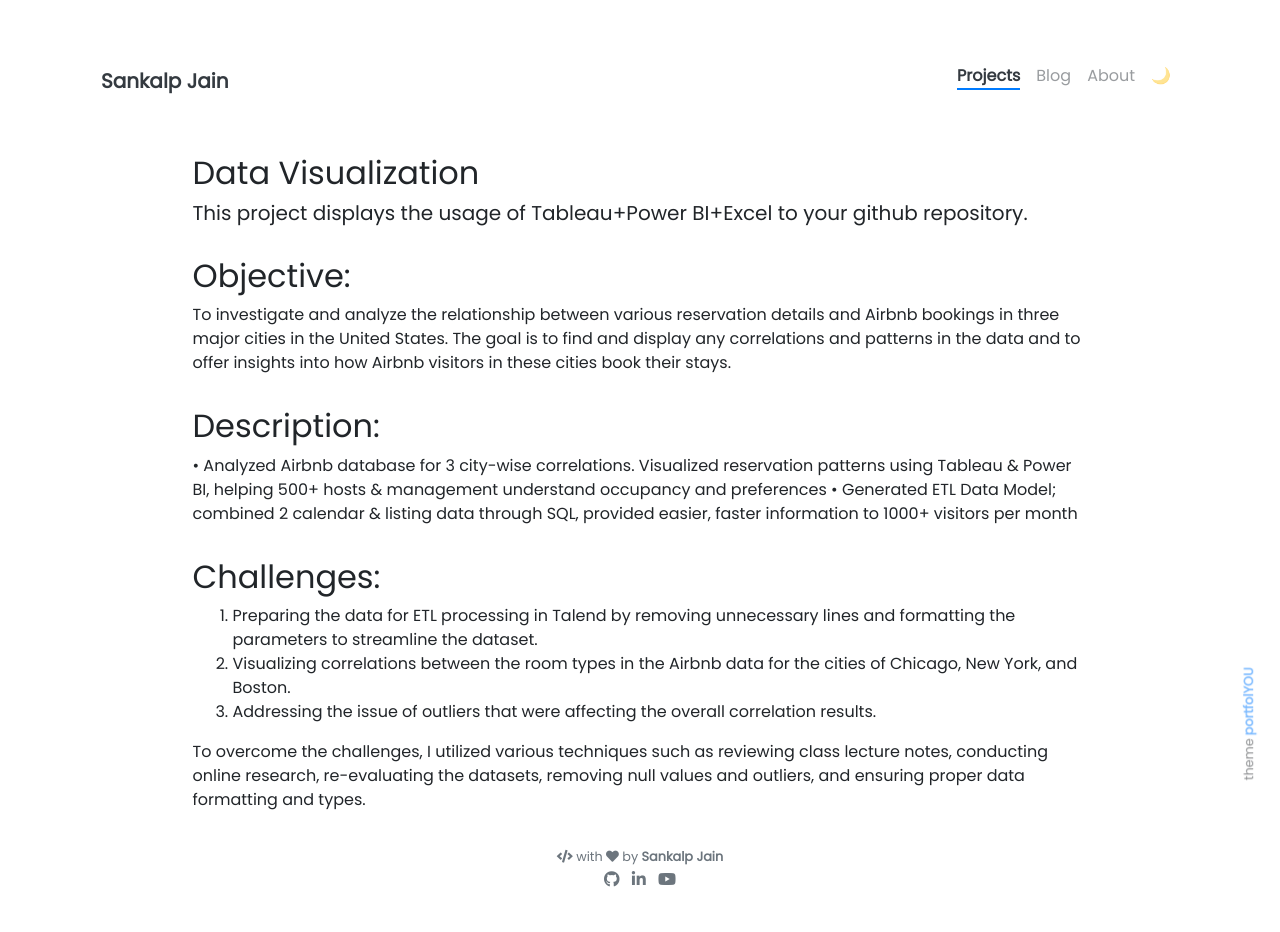
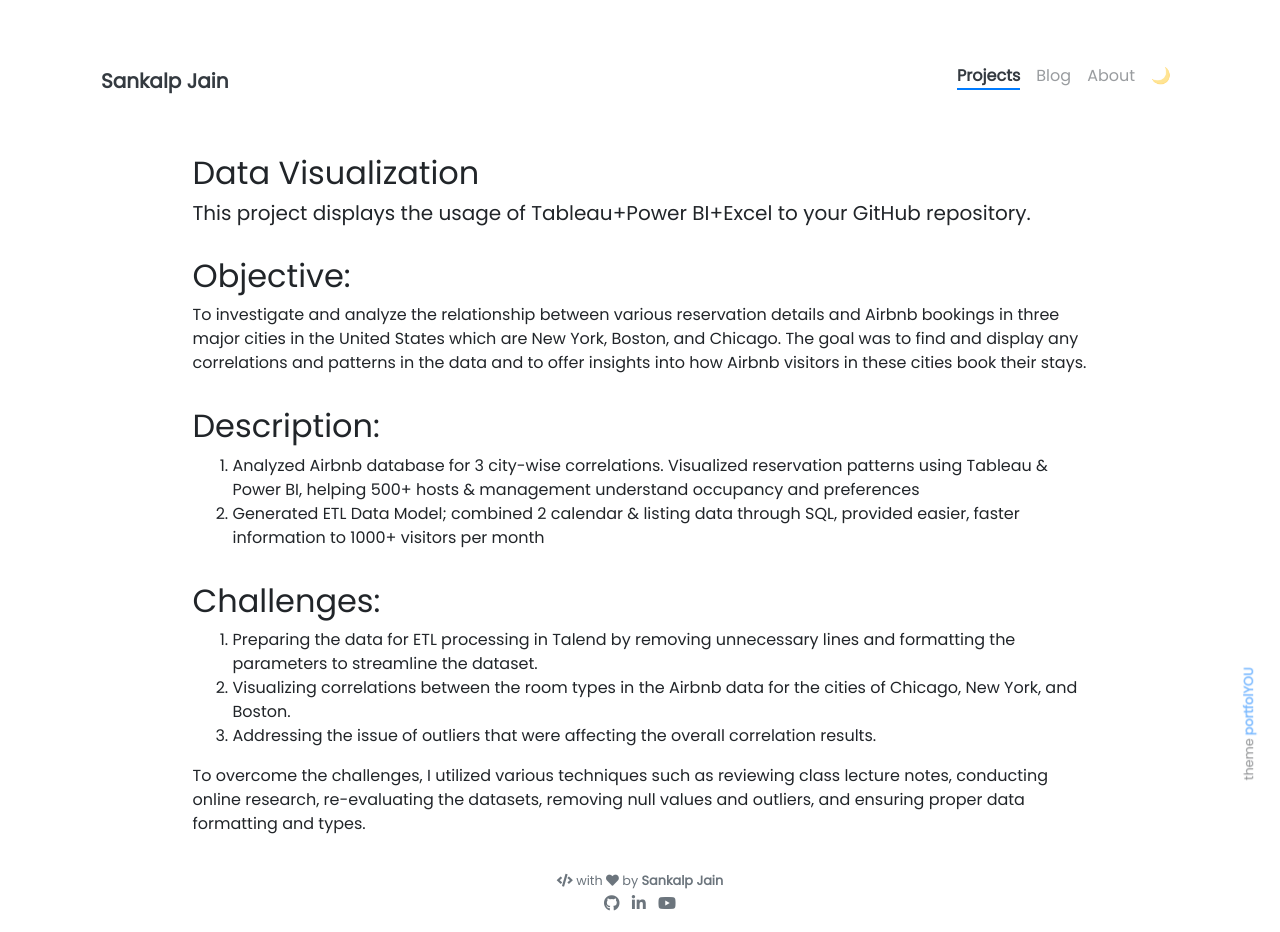
Before and after one commit to sankalpjain63/sankalpjain63.github.io, a Jekyll site: the page built from _projects/Insights of Airbnb.md, in a window 1280 px wide. Built offline with Jekyll 4.4.1, drawn with Linux system fonts in a browser that asks for light colours; nearby versions of some CDN libraries; before the commit the page ends 908 px from its top, so only the background shows below that.

Commit message:
Insights of Airbnb.md

```diff
--- a/_projects/Insights of Airbnb.md
+++ b/_projects/Insights of Airbnb.md
@@ -10,14 +10,14 @@ Project Timeline: August 2022 - December 2022
 ## Data Visualization
 
 
-##### This project displays the usage of Tableau+Power BI+Excel to your github repository.
+##### This project displays the usage of Tableau+Power BI+Excel to your GitHub repository.
 
 ## Objective:
-To investigate and analyze the relationship between various reservation details and Airbnb bookings in three major cities in the United States. The goal is to find and display any correlations and patterns in the data and to offer insights into how Airbnb visitors in these cities book their stays.
+To investigate and analyze the relationship between various reservation details and Airbnb bookings in three major cities in the United States which are New York, Boston, and Chicago. The goal was to find and display any correlations and patterns in the data and to offer insights into how Airbnb visitors in these cities book their stays.
 
 ## Description:
- • Analyzed Airbnb database for 3 city-wise correlations. Visualized reservation patterns using Tableau & Power BI, helping 500+ hosts & management understand occupancy and preferences
- • Generated ETL Data Model; combined 2 calendar & listing data through SQL, provided easier, faster information to 1000+ visitors per month
+1. Analyzed Airbnb database for 3 city-wise correlations. Visualized reservation patterns using Tableau & Power BI, helping 500+ hosts & management understand occupancy and preferences
+2. Generated ETL Data Model; combined 2 calendar & listing data through SQL, provided easier, faster information to 1000+ visitors per month
 
 
 ## Challenges:
```
Also changed, not shown: other parts of _projects/Insights of Airbnb.md (+2 -2 lines).
